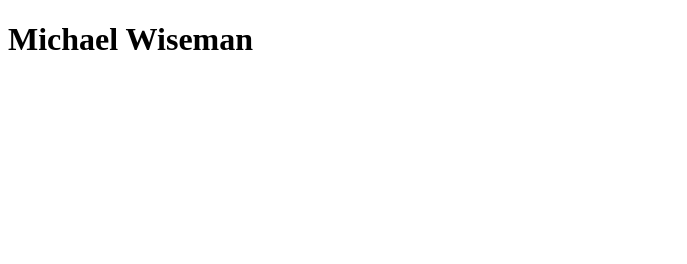
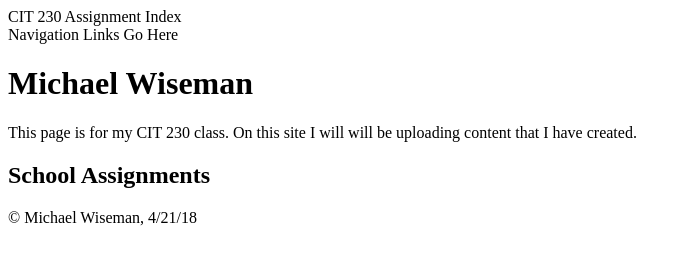
Before and after one commit to mcwiseman97/mcwiseman97.github.io, a plain HTML site: page index.html in a window 1280 px wide. Shown: the whole page, without its empty margins (0-687 px from the left). Drawn offline with Linux system fonts and the light colour scheme.

Commit message:
Updated Home Page

```diff
--- a/index.html
+++ b/index.html
@@ -2,9 +2,23 @@
 <html lang="en">
  <head>
   <meta charset="utf-8">
-    <title>Home | Your Repo Name Here</title>
+  <title>Home | mcwiseman97.github.io</title>
+  <meta name="viewport" content="width=device-width">
+  <meta name="author" content="your name here">
+  <meta name="description" content="Describe your web site here">
  </head>
  <body>
+  <header>CIT 230 Assignment Index</header>
+  <nav>Navigation Links Go Here</nav>
+  <main>
    <h1>Michael Wiseman</h1>
+   <p>This page is for my CIT 230 class. On this site I will will be uploading content that I have
+       created.
+   </p>
+   <h2>School Assignments</h2>
+  </main>
+  <footer>
+   <p>&copy; Michael Wiseman, 4/21/18</p>
+  </footer>
  </body>
 </html>
```
Lines whose indentation alone changed are shown as unchanged.
